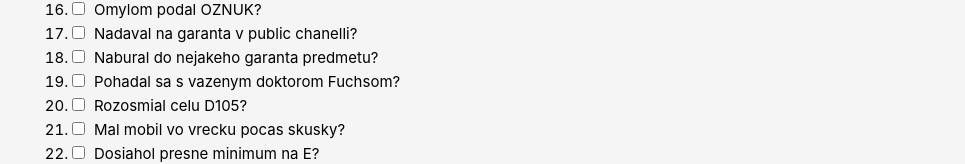
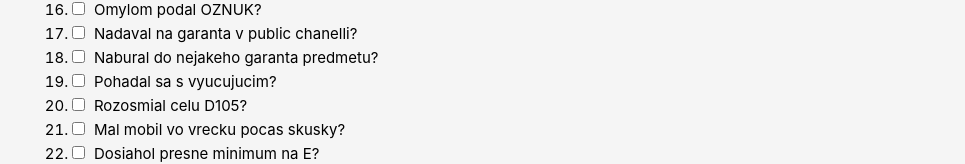
Before and after one commit to adambisa/fitpurityveci, a Vue app: page / in a window 1280 px wide. Shown: the part 522-686 px from the top of the page, without its empty margins (157-1122 px from the left). Built offline with nearby package versions, Linux system fonts and the light colour scheme; a web font is replaced by a local one.

Commit message:
Update Questions.vue

```diff
--- a/src/components/Questions.vue
+++ b/src/components/Questions.vue
@@ -22,7 +22,7 @@ export default {
         "Omylom podal OZNUK?",
         "Nadaval na garanta v public chanelli?",
         "Nabural do nejakeho garanta predmetu?",
-        "Pohadal sa s vazenym doktorom Fuchsom?",
+        "Pohadal sa s vyucujucim?",
         "Rozosmial celu D105?",
         "Mal mobil vo vrecku pocas skusky?",
         "Dosiahol presne minimum na E?",
```
